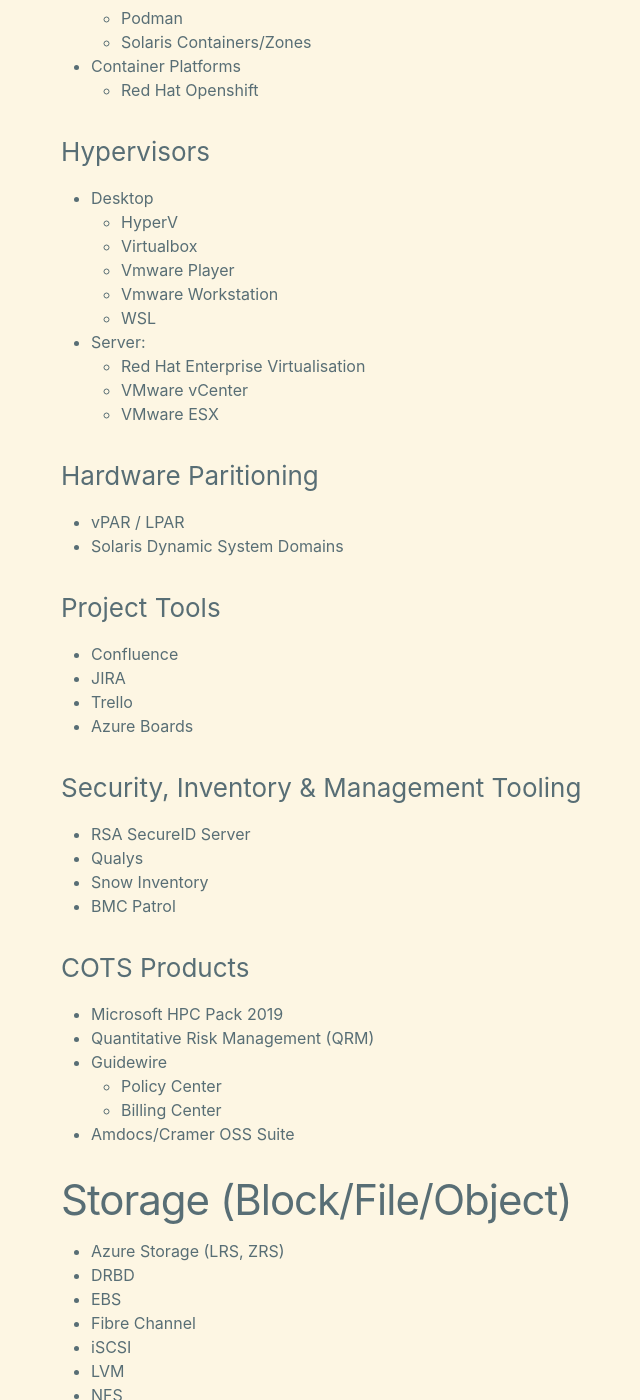
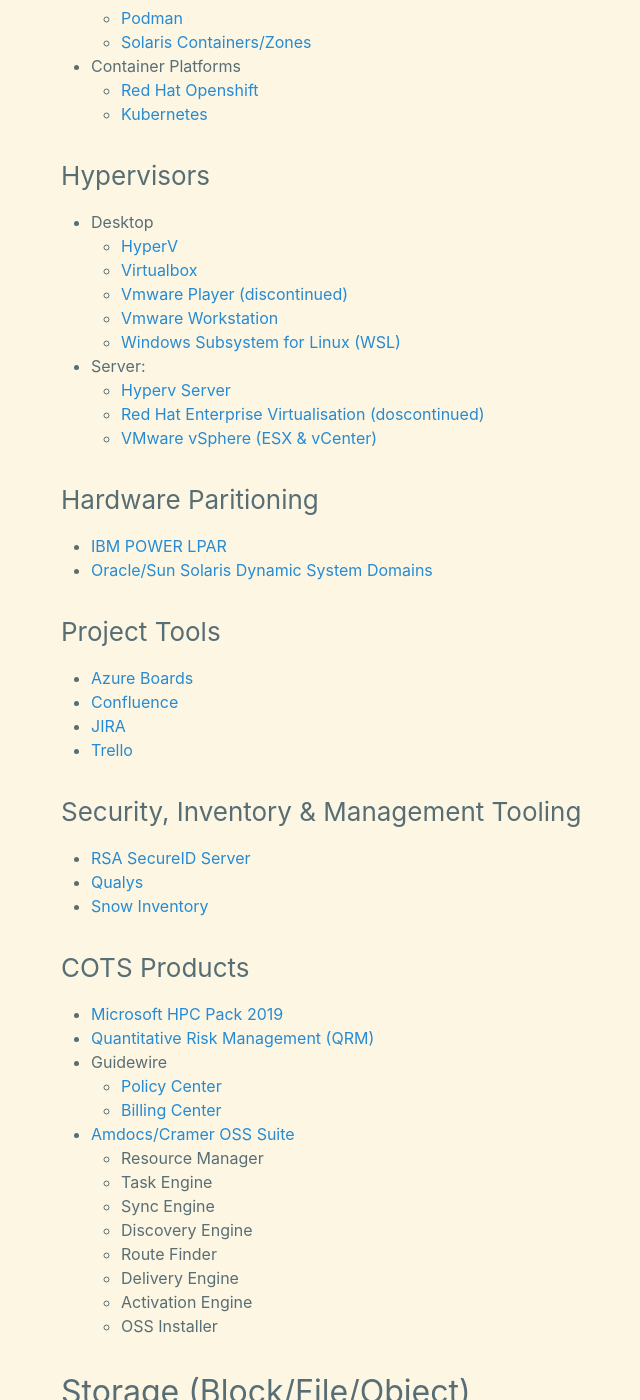
Before and after one commit to wmcdonald404/wmcdonald404.github.io, a Jekyll site: the page built from _pages/cv.md, in a window 1280 px wide and 1400 px high, scrolled down 9703 px. Shown: the whole window, without its empty margins (209-849 px from the left). Built offline with Jekyll 4.4.1, drawn with Linux system fonts in a browser that asks for light colours; some of the changed text lies outside the part shown.

Commit message:
Flesh out storage, project, cots and inventory.

```diff
--- a/_pages/cv.md
+++ b/_pages/cv.md
@@ -285,64 +285,74 @@ Whether that's configuring, deploying, testing, and operating in a hands-on capa
 
 ### Containers
   - Container Runtimes
-    - Docker
-    - Podman
-    - Solaris Containers/Zones
+    - [Docker](https://docs.docker.com/)
+    - [Podman](https://podman.io/docs)
+    - [Solaris Containers/Zones](https://docs.oracle.com/cd/E19044-01/sol.containers/817-1592/zones.intro-1/index.html)
   - Container Platforms
-    - Red Hat Openshift
+    - [Red Hat Openshift](https://docs.redhat.com/en/documentation/openshift_container_platform/4.17)
+    - [Kubernetes](https://kubernetes.io/docs/home/)
 
 ### Hypervisors
 - Desktop
-  - HyperV
-  - Virtualbox
-  - Vmware Player
-  - Vmware Workstation
-  - WSL
+  - [HyperV](https://learn.microsoft.com/en-us/virtualization/hyper-v-on-windows/about/)
+  - [Virtualbox](https://www.virtualbox.org/wiki/Documentation)
+  - [Vmware Player (discontinued)](https://www.vmware.com/products/desktop-hypervisor/workstation-and-fusion)
+  - [Vmware Workstation](https://docs.vmware.com/en/VMware-Workstation-Pro/index.html)
+  - [Windows Subsystem for Linux (WSL)](https://learn.microsoft.com/en-us/windows/wsl/)
 - Server:
-  - Red Hat Enterprise Virtualisation
-  - VMware vCenter
-  - VMware ESX
+    - [Hyperv Server](https://learn.microsoft.com/en-us/windows-server/virtualization/hyper-v/hyper-v-overview)
+    - [Red Hat Enterprise Virtualisation (doscontinued)](https://access.redhat.com/products/red-hat-virtualization)
+    - [VMware vSphere (ESX & vCenter)](https://docs.vmware.com/en/VMware-vSphere/index.html)
 
 ### Hardware Paritioning
-- vPAR / LPAR
-- Solaris Dynamic System Domains
+- [IBM POWER LPAR](https://www.ibm.com/support/pages/ibm-power-virtualization-best-practices-guide)
+- [Oracle/Sun Solaris Dynamic System Domains](https://docs.oracle.com/cd/E19065-01/servers.12k/806-3509-13/2__Domains.html)
 
 ### Project Tools
-- Confluence
-- JIRA
-- Trello
-- Azure Boards
+- [Azure Boards](https://learn.microsoft.com/en-us/azure/devops/boards/?view=azure-devops)
+- [Confluence](https://support.atlassian.com/confluence-cloud/resources/)
+- [JIRA](https://support.atlassian.com/jira-software-cloud/resources/)
+- [Trello](https://support.atlassian.com/trello/)
 
 ### Security, Inventory & Management Tooling
-- RSA SecureID Server
-- Qualys
-- Snow Inventory
-- BMC Patrol
+- [RSA SecureID Server](https://community.rsa.com/s/rsa-securid-documentation)
+- [Qualys](https://www.qualys.com/documentation/)
+- [Snow Inventory](https://docs.snowsoftware.io/other-snow-products/snow-inventory-agents-and-oracle-scanners/)
 
 ### COTS Products
-- Microsoft HPC Pack 2019
-- Quantitative Risk Management (QRM)
+- [Microsoft HPC Pack 2019](https://learn.microsoft.com/en-us/powershell/high-performance-computing/overview?view=hpc19-ps)
+- [Quantitative Risk Management (QRM)](https://www.qrm.com/)
 - Guidewire
-    - Policy Center
-    - Billing Center
-- Amdocs/Cramer OSS Suite
+    - [Policy Center](https://www.guidewire.com/products/core-products/insurancesuite/policycenter-insurance-policy-administration)
+    - [Billing Center](https://www.guidewire.com/products/core-products/insurancesuite/billingcenter-insurance-billing-software)
+- [Amdocs/Cramer OSS Suite](https://www.amdocs.com/products-services/network-management-services)
+    - Resource Manager
+    - Task Engine
+    - Sync Engine
+    - Discovery Engine
+    - Route Finder
+    - Delivery Engine
+    - Activation Engine
+    - OSS Installer
 
-# Storage (Block/File/Object)
-- Azure Storage (LRS, ZRS)
-- DRBD
-- EBS
-- Fibre Channel
-- iSCSI
-- LVM
-- NFS
-- RAID
-- Red Hat Ceph
-- Red Hat Gluster
-- s3
-- SATA
-- SCSI
+## Storage (Block/File/Object)
+- [Azure Managed Disks (LRS, ZRS)](https://learn.microsoft.com/en-us/azure/virtual-machines/managed-disks-overview)
+- [Linbit DRBD](https://linbit.com/drbd/)
+- [Amazon Elastic Block Store (EBS)](https://docs.aws.amazon.com/ebs/)
+- [Fibre Channel](https://en.wikipedia.org/wiki/Fibre_Channel)
+- [iSCSI](https://en.wikipedia.org/wiki/ISCSI)
+- [Linux Logical Volume Manager (LVM)](https://docs.redhat.com/en/documentation/red_hat_enterprise_linux/8/html/configuring_and_managing_logical_volumes/index)
+- [Network File System (NFS)](https://linux-nfs.org/wiki/index.php/Main_Page)
+- [RAID](https://en.wikipedia.org/wiki/RAID)
+- [Red Hat Ceph](https://docs.redhat.com/en/documentation/red_hat_ceph_storage/7)
+- [Red Hat Gluster](https://docs.redhat.com/en/documentation/red_hat_gluster_storage/3.5)
+- [Amazon Simple Storage Service (S3)](https://docs.aws.amazon.com/s3/)
+- [Parallel ATA (PATA)/Integrated Drive Electronics (IDE)](https://en.wikipedia.org/wiki/Parallel_ATA)
+- [Serial Attached SCSI (SAS)](https://en.wikipedia.org/wiki/Serial_Attached_SCSI)
+- [Serial AT Attachment (SATA)](https://en.wikipedia.org/wiki/SATA)
+- [Small Computer System Interface (SCSI)](https://en.wikipedia.org/wiki/SCSI)
 
-# Networking
+## Networking
 - Barron McCann OSLAN gateway
 - Checkpoint Firewall-1 & Firewall-1 NG
 - Cisco IOS
```
